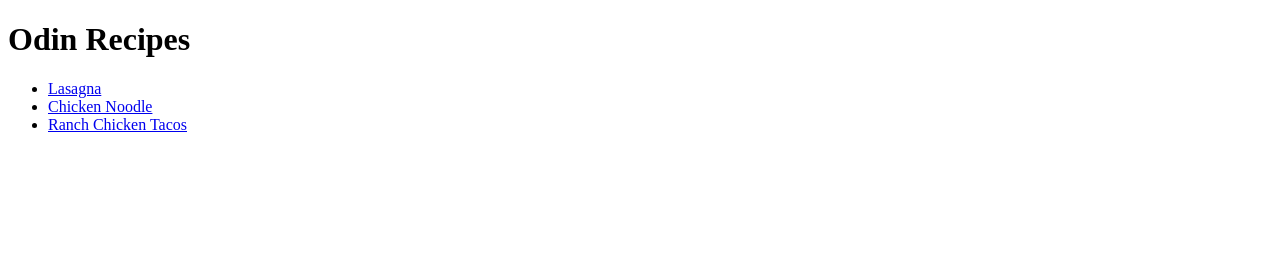
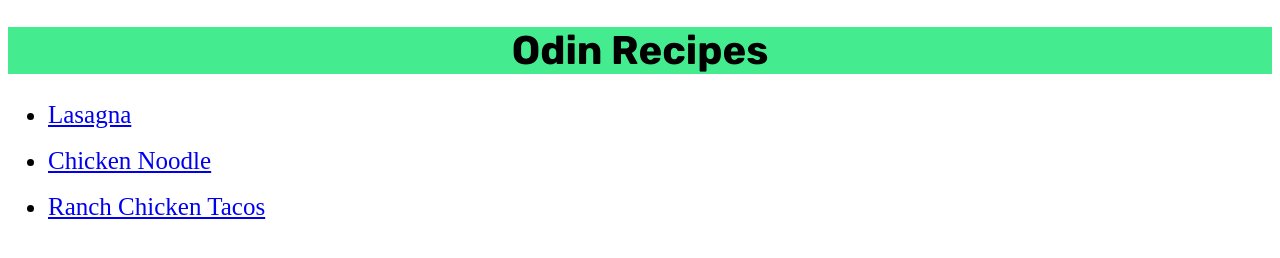
Before and after one commit to milooo03/odin-recipes, a plain HTML site: page index.html in a window 1280 px wide. Drawn offline with Linux system fonts and the light colour scheme.

Commit message:
Add styling sheet, classes and lists breaks
Make the index.html file more organized

```diff
--- a/index.html
+++ b/index.html
@@ -3,13 +3,16 @@
     <head>
         <meta charset="UTF-8">
         <title>Odin Recipes</title>
+        <link rel="stylesheet" href="styles.css">
     </head>
     <body>
         <h1>Odin Recipes</h1>
         <ul>
-            <li><a href="./recipes/lasagna.html">Lasagna</a></li>
-            <li><a href="./recipes/chicken_noodle.html">Chicken Noodle</a></li>
-            <li><a href="./recipes/ranch_chicken_tacos.html">Ranch Chicken Tacos</a></li>
+            <li class="lasagna"><a href="./recipes/lasagna.html">Lasagna</a></li>
+            <br>
+            <li class="chicken_noodle"><a href="./recipes/chicken_noodle.html">Chicken Noodle</a></li>
+            <br>
+            <li class="ranch_chicken_tacos"><a href="./recipes/ranch_chicken_tacos.html">Ranch Chicken Tacos</a></li>
         </ul>
     </body>
 </html>
```
